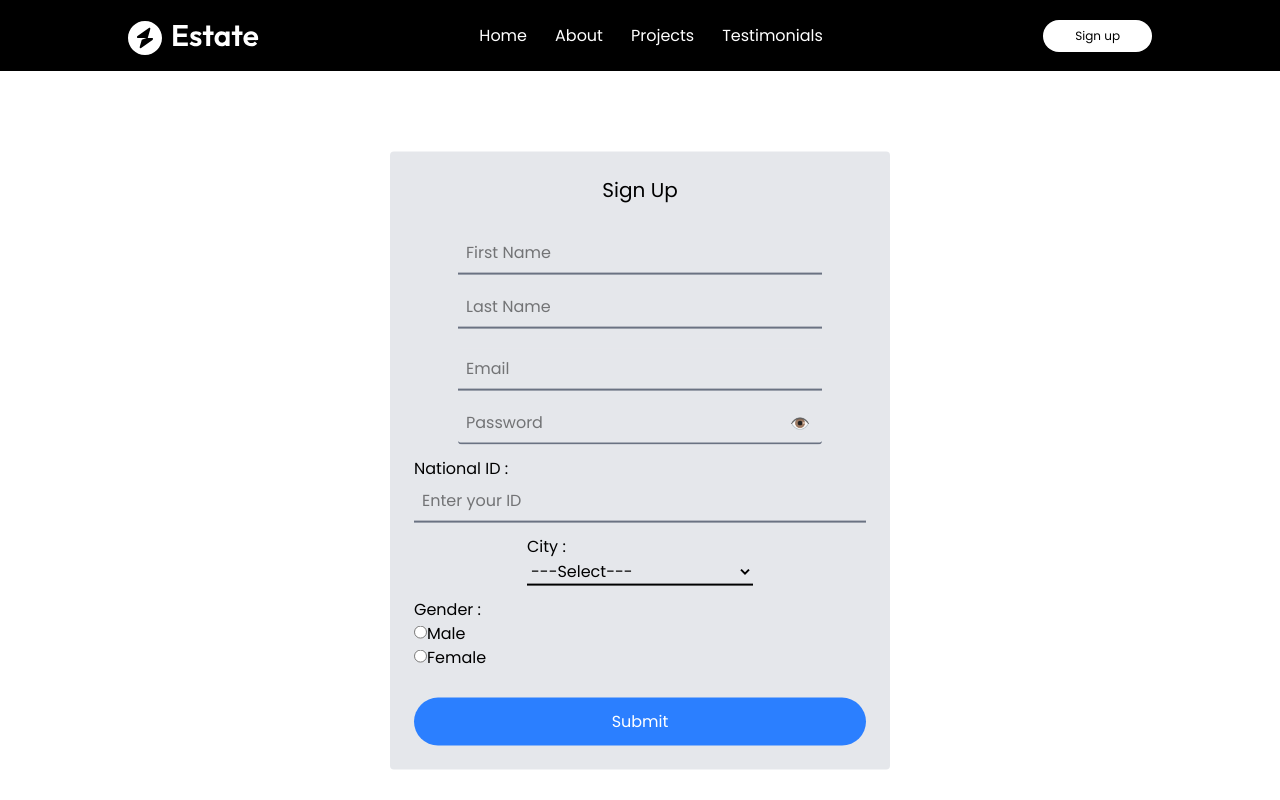
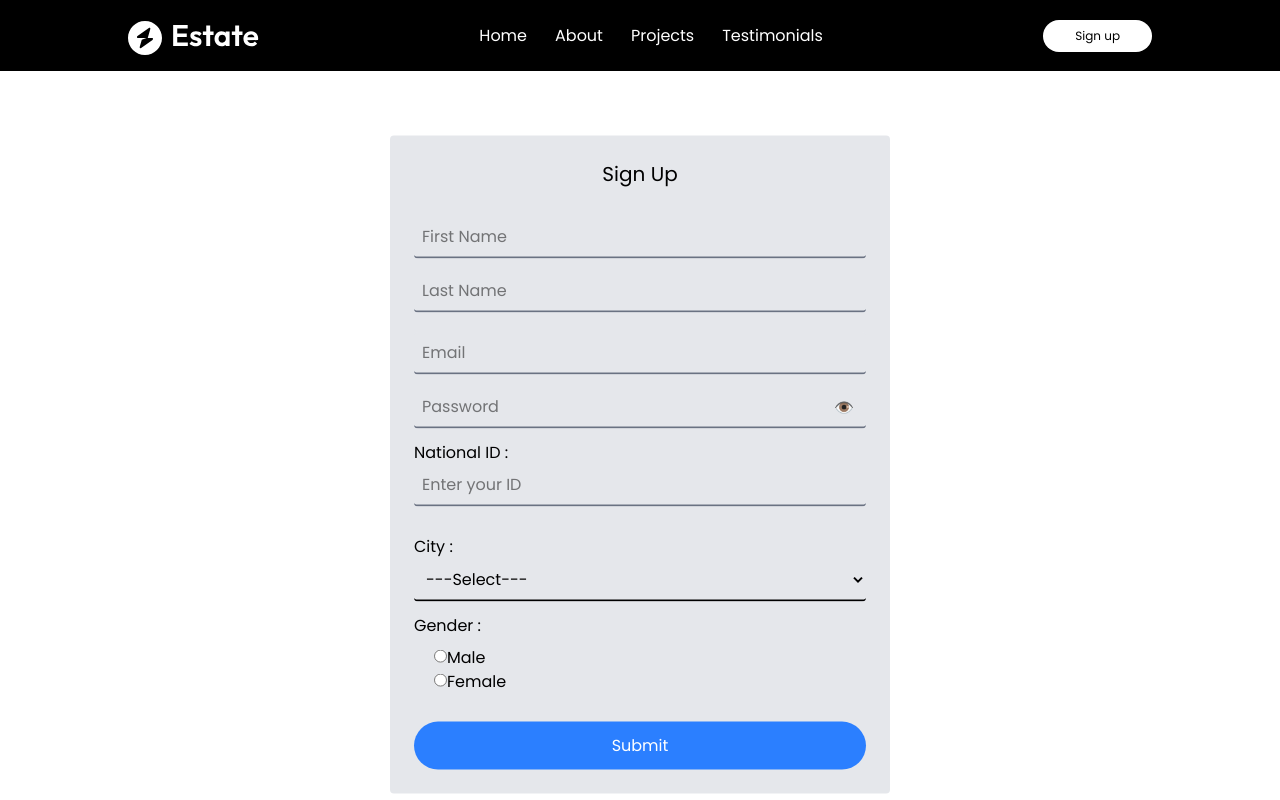
Before and after one commit to la3t0Masoud/Real-state, a React (Vite) app in the folder real-state/: page /SignUp in a window 1280 px wide. Built offline with nearby package versions, Linux system fonts and the light colour scheme.

Commit message:
project validation is completed

```diff
--- a/real-state/package.json
+++ b/real-state/package.json
@@ -16,7 +16,8 @@
     "react": "^19.1.1",
     "react-dom": "^19.1.1",
     "react-router-dom": "^7.9.5",
-    "react-toastify": "^11.0.5"
+    "react-toastify": "^11.0.5",
+    "yup": "^1.7.1"
   },
   "devDependencies": {
     "@eslint/js": "^9.36.0",
--- a/real-state/src/components/Signup.jsx
+++ b/real-state/src/components/Signup.jsx
@@ -1,13 +1,22 @@
-import React, { useState } from 'react';
+import React, { useState, useEffect } from 'react';
 import Navbar from './Navbar';
 import * as Yup from 'yup';
+import { ToastContainer, toast } from 'react-toastify';
+import 'react-toastify/dist/ReactToastify.css';
+
 
 const Signup = () => {
-  const [city, setCity] = useState("");
-  const [gender, setGender] = useState("");
-  const [value, setValue] = useState("");
   const [showPassword, setShowPassword] = useState(false);
   const [errors, setErrors] = useState({});
+  const [touched, setTouched] = useState({
+    firstName: false,
+    lastName: false,
+    email: false,
+    password: false,
+    nationalID: false,
+    city: false,
+    gender: false,
+  });
 
   const validationSchema = Yup.object({
     firstName: Yup.string().required("First name is required"),
@@ -27,7 +36,6 @@ const Signup = () => {
     gender: Yup.string().required("Gender is required"),
   });
 
-
   const [formData, setFormData] = useState({
     firstName: "",
     lastName: "",
@@ -40,6 +48,16 @@ const Signup = () => {
 
  const handleSubmit = async (e) => {
   e.preventDefault();
+  setTouched({
+    firstName: true,
+    lastName: true,
+    email: true,
+    password: true,
+    nationalID: true,
+    city: true,
+    gender: true,
+  });
+
   try {
     await validationSchema.validate(formData, { abortEarly: false });
     console.log("Form submitted", formData);
@@ -50,6 +68,28 @@ const Signup = () => {
       newErrors[err.path] = err.message;
     });
     setErrors(newErrors);
+
+    if (newErrors.firstName) {
+      toast.error(newErrors.firstName);
+    }
+    if (newErrors.lastName) {
+      toast.error(newErrors.lastName);
+    }
+    if (newErrors.email) {
+      toast.error(newErrors.email);
+    }
+    if (newErrors.password) {
+      toast.error(newErrors.password);
+    }
+    if (newErrors.nationalID) {
+      toast.error(newErrors.nationalID);
+    }
+    if (newErrors.city) {
+      toast.error(newErrors.city);
+    }
+    if (newErrors.gender) {
+      toast.error(newErrors.gender);
+    }
   }
 };
 
@@ -63,15 +103,25 @@ const Signup = () => {
       ...formData,
       [name]: value,
       });
+
+        setTouched({
+          ...touched,
+          [name]: true,
+        });
       }
     } else {
       setFormData({
         ...formData,
         [name]: value,
       });
+      setTouched({
+        ...touched,
+        [name]: true,
+      });
     }
+
+
   };
-
 
   const handleCityChange = (e) => {
     const { value } = e.target;
@@ -79,11 +129,11 @@ const Signup = () => {
       ...formData,
       city: value,
     });
+    setTouched({
+      ...touched,
+      city: true,
+    });
   };
-
-
-
-
 
   const handleGenderChange = (e) => {
     const { value } = e.target;
@@ -91,43 +141,46 @@ const Signup = () => {
       ...formData,
       gender: value,
     });
+    setTouched({
+      ...touched,
+      gender: true,
+    });
   };
 
   return (
-    <div>
+    <>
     <Navbar />
-      <form onSubmit={handleSubmit} className='flex flex-col justify-center items-center gap-3 absolute top-1 mr-1 left-1/2 -translate-x-1/2 translate-y-1/5 bg-gray-200 rounded p-6 max-w-[500px] w-full mt-6 mb-6'>
+    <ToastContainer/>
+    <div className='mb-5 bg-gray-200'>
+      <form onSubmit={handleSubmit} className='flex flex-col justify-center items-center gap-3 absolute top-1 left-1/2 -translate-x-1/2 translate-y-1/5 bg-gray-200 rounded p-6 max-w-[500px] w-full mb-5'>
         <div className='flex flex-col justify-center items-center w-full'>
           <h3 className='mb-5 text-xl'>Sign Up</h3>
           <hr />
-          <div className='mt-2'>
+          <div className='mt-2 w-full'>
             <div className='mb-5 names flex flex-col items-center justify-center gap-3 w-full'>
               <input
-                className='border-b-2 border-gray-500 p-2 w-full'
+                className='border-b-2 border-gray-500 p-2 w-full rounded'
                 type="text"
                 placeholder="First Name"
                 value={formData.firstName}
                 onChange={handleChange}
                 name="firstName" />
-              {errors.firstName && <p className="text-red-500">{errors.firstName}</p>}
               <input
                 onChange={handleChange}
                 name='lastName'
-                className='border-b-2 border-gray-500 p-2 w-full'
+                className='border-b-2 border-gray-500 p-2 w-full rounded'
                 type="text"
                 placeholder="Last Name"
                 value={formData.lastName} />
-              {errors.lastName && <p className="text-red-500">{errors.lastName}</p>}
             </div>
             <div className='email-&-password flex flex-col gap-3 w-full'>
               <input
                 name='email'
                 onChange={handleChange}
-                className='bg-gray-200 border-b-2 border-gray-500 p-2 w-full'
+                className='bg-gray-200 border-b-2 border-gray-500 p-2 w-full rounded'
                 type="email"
                 placeholder="Email"
                 value={formData.email} />
-              {errors.email && <p className="text-red-500 items-center">{errors.email}</p>}
               <div className='relative w-full'>
                 <input
                   name='password'
@@ -136,7 +189,6 @@ const Signup = () => {
                   className='w-full border-gray-500 p-2 pr-10 border-b-2 rounded focus:outline-none'
                   type={showPassword ? "text" : "password"}
                   placeholder="Password" />
-                {errors.password && <p className="text-red-500">{errors.password}</p>}
                 <button
                   className="absolute right-3 top-1/2 -translate-y-1/2"
                   type='button'
@@ -155,22 +207,21 @@ const Signup = () => {
           <input
             onChange={handleChange}
             name='nationalID'
-            className='border-b-2 border-gray-500 p-2 w-full'
+            className='border-b-2 border-gray-500 p-2 w-full rounded'
             type="text"
             value={formData.nationalID}
             placeholder="Enter your ID"
           />
-          {errors.nationalID && <p className="text-red-500">{errors.nationalID}</p>}
         </div>
 
-        <div className='md:w-1/2 w-full'>
+        <div className=' w-full mt-4'>
           <h3>City :</h3>
           <select
             id="city"
             name='city'
             value={formData.city}
             onChange={handleCityChange}
-            className='w-full border-b-2'>
+            className='w-full border-b-2 p-2 rounded'>
             <option value="">---Select---</option>
             <option value="Tehran">Tehran</option>
             <option value="Tabriz">Tabriz</option>
@@ -178,11 +229,11 @@ const Signup = () => {
             <option value="Mashhad">Mashhad</option>
             <option value="Shiraz">Shiraz</option>
           </select>
-          {errors.city && <p className="text-red-500">{errors.city}</p>}
         </div>
 
         <div className='w-full'>
           <h3>Gender :</h3>
+          <div className='ml-5 mt-2'>
             <label>
             <input
               type="radio"
@@ -204,9 +255,8 @@ const Signup = () => {
             />
             Female
           </label>
-        {errors.gender && <p className="text-red-500">{errors.gender}</p>}
           </div>
-
+        </div>
 
         <input
           className='cursor-pointer bg-blue-500 px-6 py-3 mt-4 rounded-3xl text-white w-full'
@@ -214,6 +264,7 @@ const Signup = () => {
           id='submit' />
       </form>
     </div>
+    </>
   );
 };
 
```
Also changed, not shown: 2 other files (tests, documents, lock files or other folders). Lines whose indentation alone changed are shown as unchanged.
